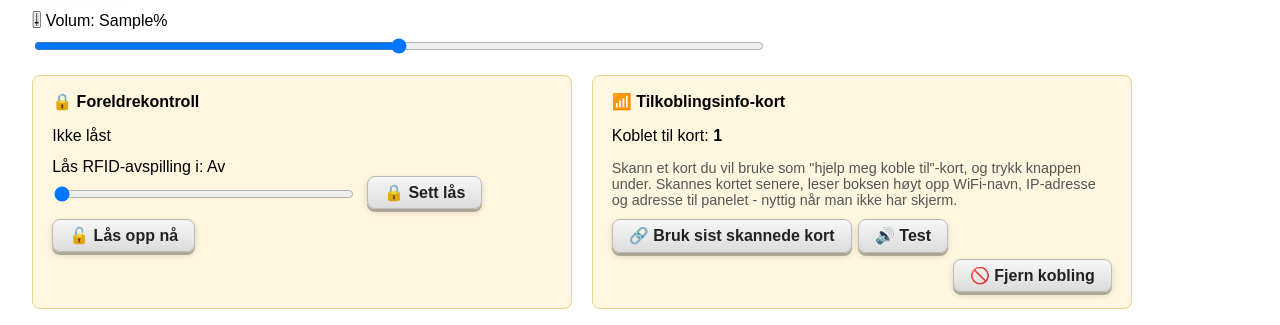
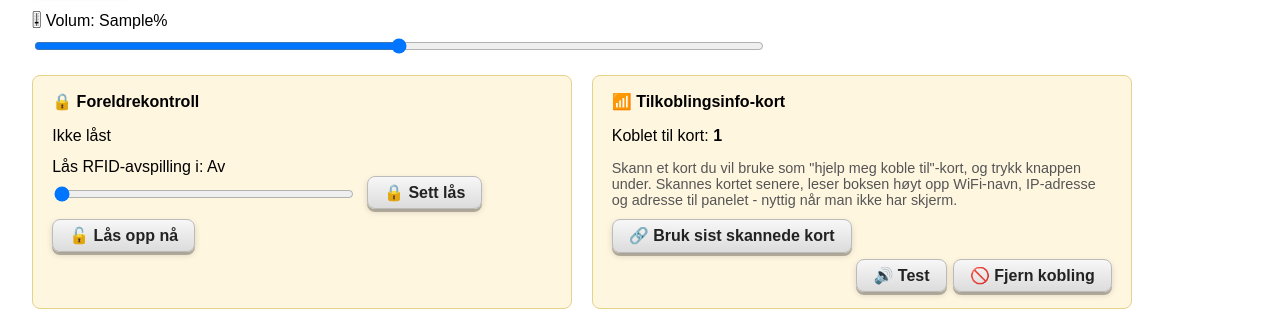
Before and after one commit to Olav68/RFIDMusicBox, a Flask app: template templates/index.html in a window 1280 px wide. Shown: the part 495-820 px from the top of the page. Run offline with Flask 3, Linux system fonts and the light colour scheme; the template is opened without the code that fills it: most values are stand-ins (such as "Sample title", 1, 10 or a date in 2020); data that the repository does not hold is empty; parts of the project's set-up code (start-up, migrations or seed data) failed here and were passed over.

Commit message:
Hold Fjern kobling på samme linje som Test-knappen
Grupperer de to knappene i en egen rad uten wrap, slik at de alltid
står sammen i stedet for at Fjern kobling kan havne på egen linje
under når "Bruk sist skannede kort" tar mye plass.

Co-Authored-By: Claude Sonnet 5 <noreply@anthropic.com>

```diff
--- a/templates/index.html
+++ b/templates/index.html
@@ -226,14 +226,16 @@ updateRFIDStatus();
       <form action="/link_tilkoblingsinfo_rfid" method="post" style="margin: 0;">
         <button class="btn btn-default" type="submit">🔗 Bruk sist skannede kort</button>
       </form>
+      <div style="display: flex; align-items: center; gap: 0.4em; margin-left: auto;">
         <form action="/test_tilkoblingsinfo" method="post" style="margin: 0;">
           <button class="btn btn-default" type="submit">🔊 Test</button>
         </form>
         {% if tilkoblingsinfo_rfid %}
-      <form action="/unlink_tilkoblingsinfo_rfid" method="post" style="margin: 0; margin-left: auto;">
+        <form action="/unlink_tilkoblingsinfo_rfid" method="post" style="margin: 0;">
           <button class="btn btn-default" type="submit">🚫 Fjern kobling</button>
         </form>
         {% endif %}
+      </div>
     </div>
   </div>
 </div>
```
Lines whose indentation alone changed are shown as unchanged.
